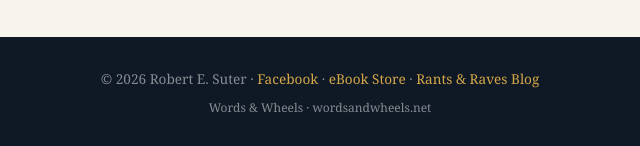
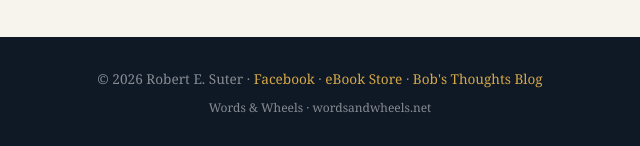
Before and after one commit to resuter51-ops/author-landing, a plain HTML site: page index.html in a window 1280 px wide. Shown: the part 3929-4075 px from the top of the page, 320-960 px from the left. Drawn offline with Linux system fonts and the light colour scheme.

Commit message:
Renamed blog button from 'Rants & Raves' to 'Bob's Thoughts'

```diff
--- a/index.html
+++ b/index.html
@@ -468,7 +468,7 @@
 
 <!-- FOOTER -->
 <footer>
-  <p>&#169; 2026 Robert E. Suter &#183; <a href="https://www.facebook.com/share/p/18pFa6t6DP/">Facebook</a> &#183; <a href="https://wordsandwheels.net">eBook Store</a> &#183; <a href="https://wordsandwheels.net/blog/bob-s-thoughts">Rants &amp; Raves Blog</a></p>
+  <p>&#169; 2026 Robert E. Suter &#183; <a href="https://www.facebook.com/share/p/18pFa6t6DP/">Facebook</a> &#183; <a href="https://wordsandwheels.net">eBook Store</a> &#183; <a href="https://wordsandwheels.net/blog/bob-s-thoughts">Bob's Thoughts Blog</a></p>
   <p style="margin-top:8px; font-size:0.75rem;">Words &amp; Wheels &#183; wordsandwheels.net</p>
 </footer>
 
```
